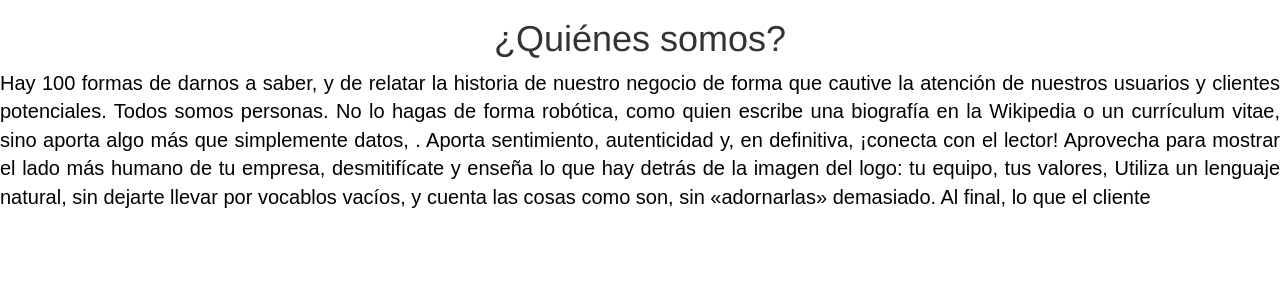
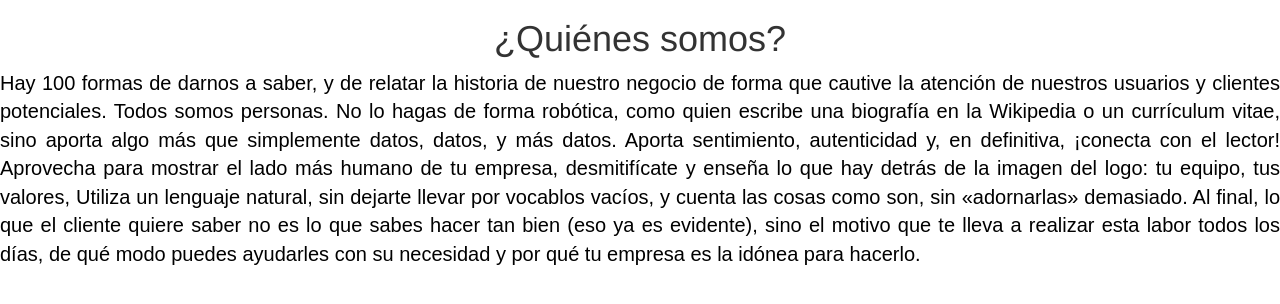
Before and after one commit to nbec29/svedeploy, a Django app: page /inicio/ in a window 1280 px wide. Shown: the part 534-838 px from the top of the page. Run offline with Django 3.2, Linux system fonts and the light colour scheme; the visitor is signed in with stand-in values (Sample User, id 1); parts of the project's set-up code (start-up, migrations or seed data) failed here and were passed over; some libraries are stand-ins or nearby versions.

Commit message:
Subida prueba pruebas 2

```diff
--- a/templates/SVE/homepage.html
+++ b/templates/SVE/homepage.html
@@ -9,8 +9,10 @@
         <h1>¿Quiénes somos?</h1>
          <div  align="center">
               <p align="justify" id="textoQuienesSomos">Hay 100 formas de darnos a saber, y de relatar la historia de nuestro negocio de forma que cautive la atención de nuestros usuarios y clientes potenciales.
-                  Todos somos personas. No lo hagas de forma robótica, como quien escribe una biografía en la Wikipedia o un currículum vitae, sino aporta algo más que simplemente datos, . Aporta sentimiento, autenticidad y, en definitiva, ¡conecta con el lector! Aprovecha para mostrar el lado más humano de tu empresa, desmitifícate y enseña lo que hay detrás de la imagen del logo:
+                  Todos somos personas. No lo hagas de forma robótica, como quien escribe una biografía en la Wikipedia o un currículum vitae, sino aporta algo más que simplemente datos,
+                  datos, y más datos. Aporta sentimiento, autenticidad y, en definitiva, ¡conecta con el lector! Aprovecha para mostrar el lado más humano de tu empresa, desmitifícate y enseña lo que hay detrás de la imagen del logo:
                   tu equipo, tus valores,  Utiliza un lenguaje natural, sin dejarte llevar por vocablos vacíos, y cuenta las cosas como son, sin «adornarlas» demasiado. Al final, lo que el cliente
+                  quiere saber no es lo que sabes hacer tan bien (eso ya es evidente), sino el motivo que te lleva a realizar esta labor todos los días, de qué modo puedes ayudarles con su necesidad y por qué tu empresa es la idónea para hacerlo.</p>
         <br></br><br></br>
          </div>
     </div>
```
